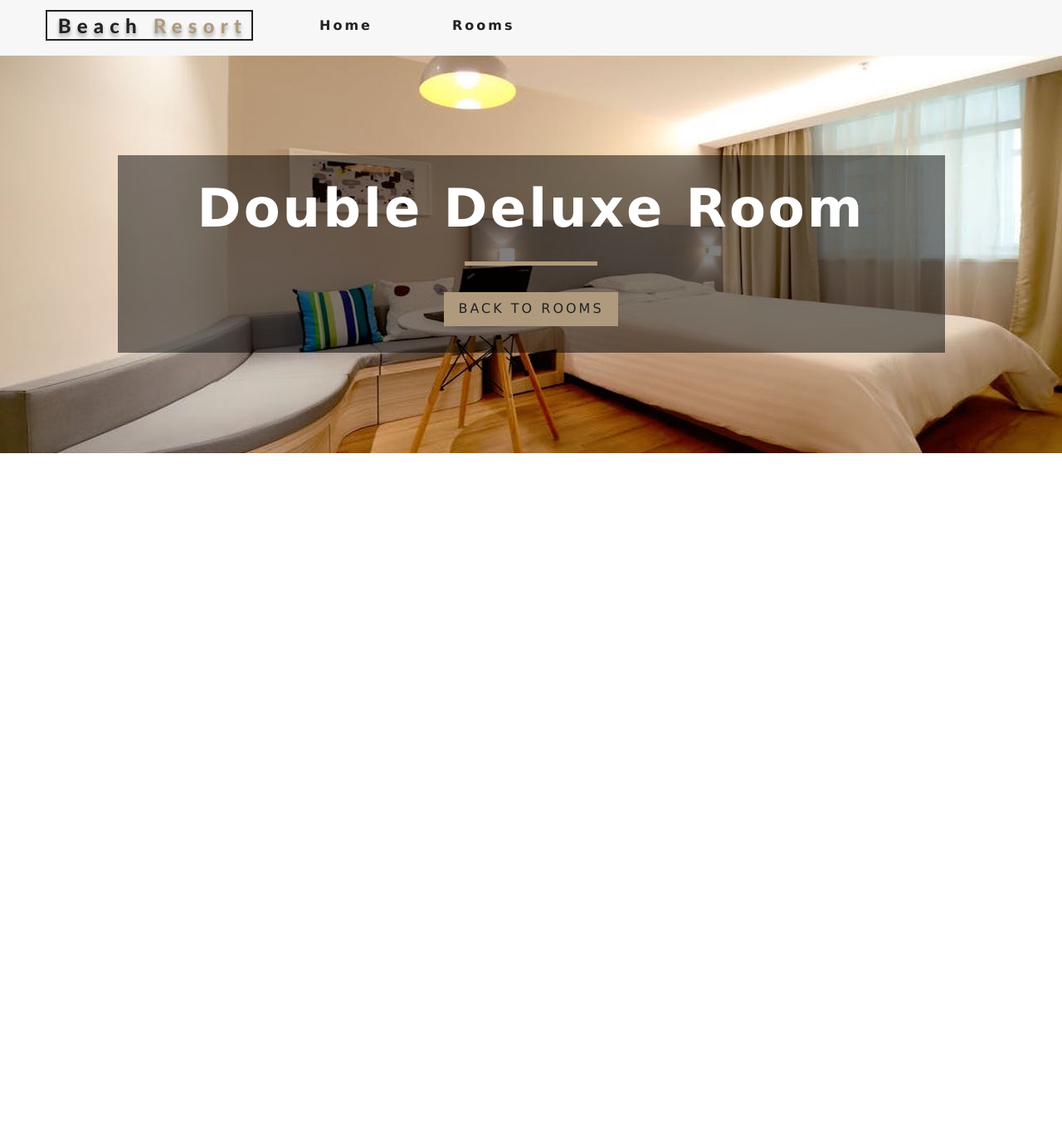
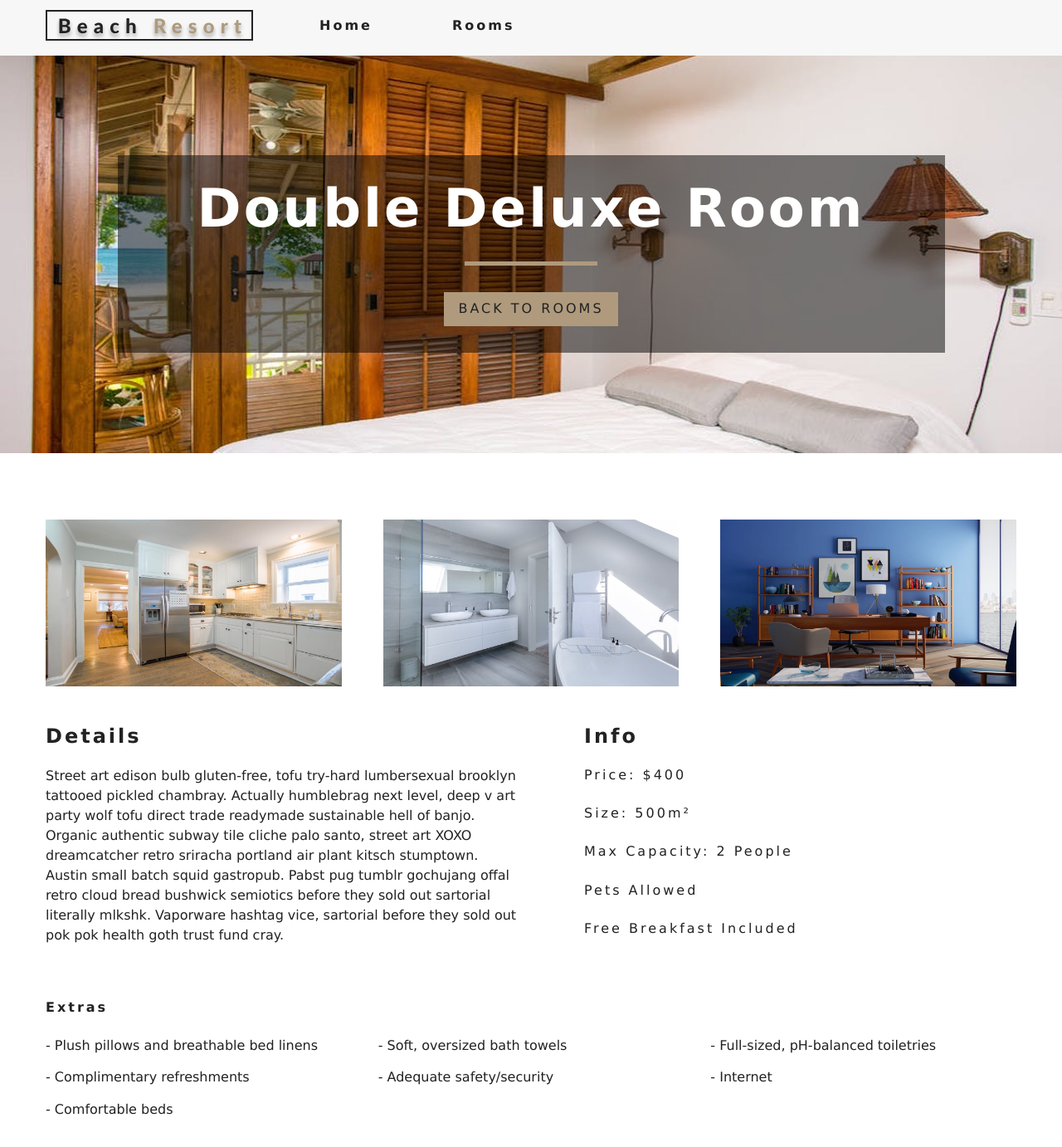
Before and after one commit to Sepp1324/Hotel-Reservation, a React (Create React App) app in the folder resort/: page /rooms/double-deluxe in a window 1280 px wide. Shown: the top 1382 px of the page at 83% size. Before the commit the page ends 800 px from the top, so only its background shows below. Built offline with nearby package versions, Linux system fonts and the light colour scheme.

Commit message:
Added StyledCOmponents

```diff
--- a/resort/package.json
+++ b/resort/package.json
@@ -11,7 +11,8 @@
     "react-dom": "^16.13.1",
     "react-icons": "^3.10.0",
     "react-router-dom": "^5.2.0",
-    "react-scripts": "^3.4.1"
+    "react-scripts": "^3.4.1",
+    "styled-components": "^5.1.1"
   },
   "scripts": {
     "start": "react-scripts start",
--- /dev/null
+++ b/resort/src/components/StyledHero.js
@@ -0,0 +1,12 @@
+import styled from 'styled-components'
+import default_image from '../images/room-1.jpeg'
+
+const StyledHero = styled.header`
+    min-height: 60vh;
+    background: url(${props => props.img? props.img : default_image}) center/cover no-repeat;
+    display: flex;
+    align-items: center;
+    justify-content: center;
+`;
+
+export default StyledHero;
--- a/resort/src/pages/SingleRoom.js
+++ b/resort/src/pages/SingleRoom.js
@@ -4,6 +4,7 @@
 import Banner from '../components/Banner'
 import { Link } from 'react-router-dom'
 import { RoomContext } from '../context'
+import StyledHero from '../components/StyledHero'
 
 export default class SingleRoom extends Component {
     constructor(props) {
@@ -34,14 +35,66 @@
             </div>
         }
 
-        const { name, description, capacity, size, price, extras, breakfast, pets, images } = room;
+        const {
+            name,
+            description,
+            capacity,
+            size,
+            price,
+            extras,
+            breakfast,
+            pets,
+            images
+        } = room;
 
-        return <Hero hero='roomsHero'>
-            <Banner title={`${name} room`}>
-                <Link to="/rooms" className="btn-primary">
-                    back to rooms
+        const [main_img, ...default_img] = images;
+
+        return (
+            <>
+                <StyledHero img={main_img || this.state.default_background}>
+                    <Banner title={`${name} room`}>
+                        <Link to="/rooms" className="btn-primary">
+                            back to rooms
                 </Link>
-            </Banner>
-        </Hero>
+                    </Banner>
+                </StyledHero>
+                <section className="single-room">
+                    <div className="single-room-images">
+                        {default_img.map((item, index) => {
+                            return <img key={index} src={item} alt={name} />
+                        })}
+                    </div>
+
+                    <div className="single-room-info">
+                        <article className="desc">
+                            <h3>details</h3>
+                            <p>{description}</p>
+                        </article>
+
+                        <article className="info">
+                            <h3>info</h3>
+                            <h6>price: ${price}</h6>
+                            <h6>size: {size}m²</h6>
+                            <h6>
+                                max capacity: {
+                                    capacity > 1 ? `${capacity} people` : `${capacity} person`
+                                }
+                            </h6>
+                            <h6>{pets ? "pets allowed" : "no pets allowed"}</h6>
+                            <h6>{breakfast && "free breakfast included"}</h6>
+                        </article>
+                    </div>
+                </section>
+
+                <section className="room-extras">
+                    <h6>extras</h6>
+                    <ul className="extras">
+                        {extras.map((item, index) => {
+                            return <li key={index}>- {item}</li>
+                        })}
+                    </ul>
+                </section>
+            </>
+        );
     }
 }
```
Also changed, not shown: 1 other file (tests, documents, lock files or other folders).
